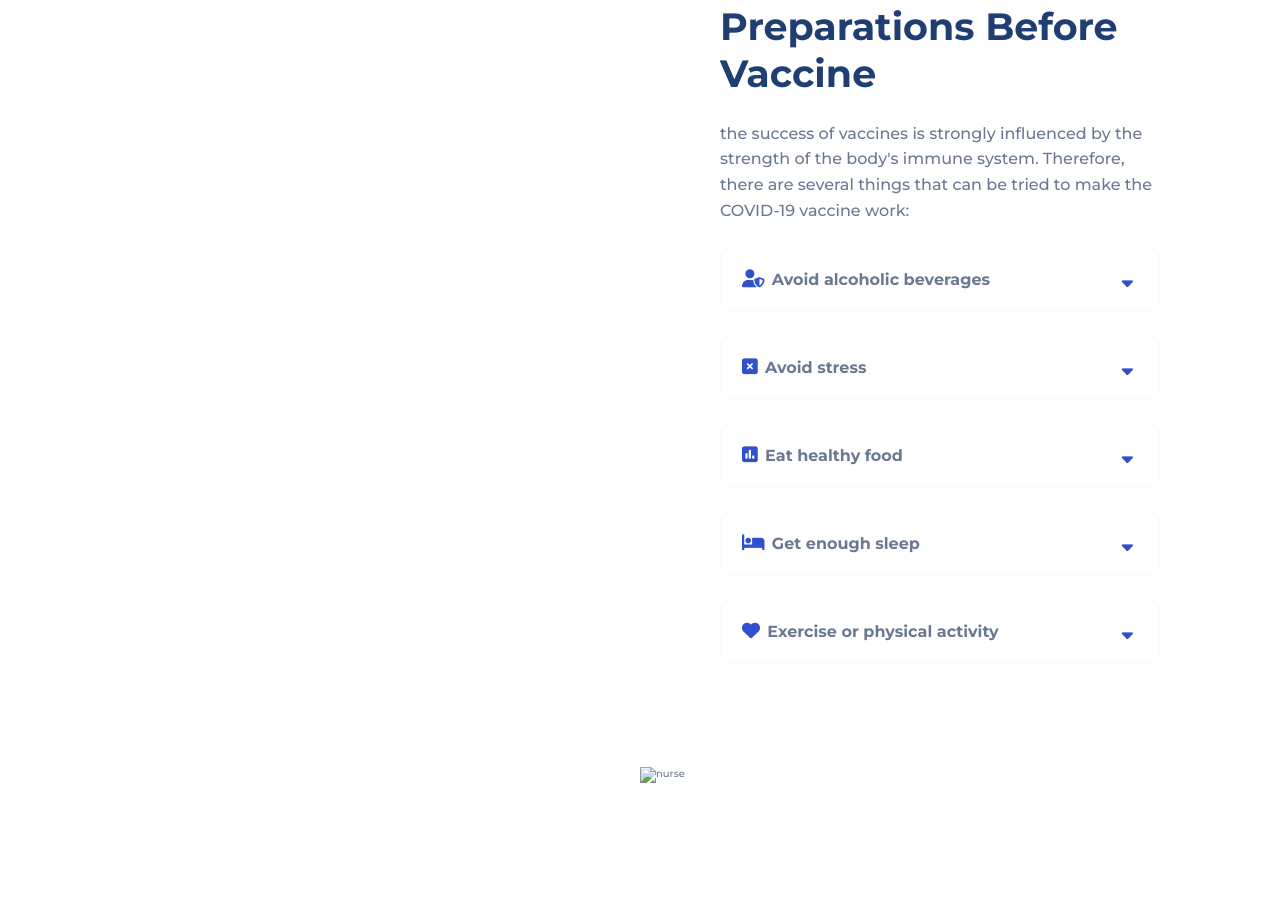
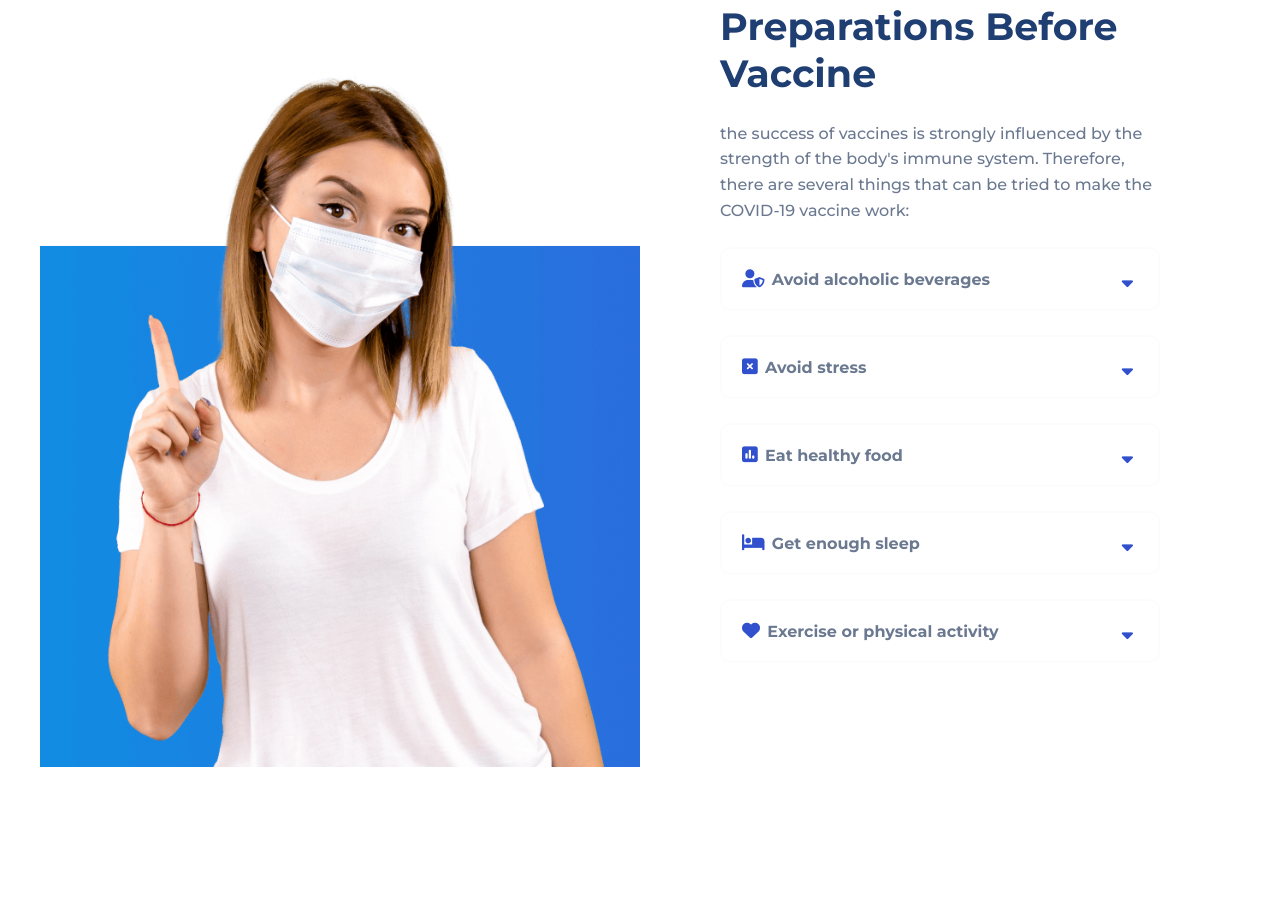
Before and after one commit to JesusAR1109/LaunchX_FrontendMision_CSS, a plain HTML site: page index.html in a window 1280 px wide. Shown: the part 1842-2739 px from the top of the page. Drawn offline with Linux system fonts and the light colour scheme; the site is published under a folder, as on GitHub Pages, so addresses that start at the root find nothing.

Commit message:
fix: src images

```diff
--- a/index.html
+++ b/index.html
@@ -80,7 +80,7 @@
         </article>
         <figure class="section__image">
           <img
-            src="/assets/images/front-view-female-nurse-white-medical-suit-with-red-mask-injection-her-hands-blue.jpg"
+            src="./assets/images/front-view-female-nurse-white-medical-suit-with-red-mask-injection-her-hands-blue.jpg"
             alt="nurse"
           />
         </figure>
@@ -244,7 +244,7 @@
           </div>
         </article>
         <figure class="section__image">
-          <img src="/assets/images/woman.png" alt="nurse" />
+          <img src="./assets/images/woman.png" alt="nurse" />
         </figure>
       </section>
       <section class="section--width">
@@ -295,7 +295,7 @@
           </div>
         </article>
         <figure class="section__image">
-          <img src="/assets/images/men.png" alt="nurse" />
+          <img src="./assets/images/men.png" alt="nurse" />
         </figure>
       </section>
     </main>
```
